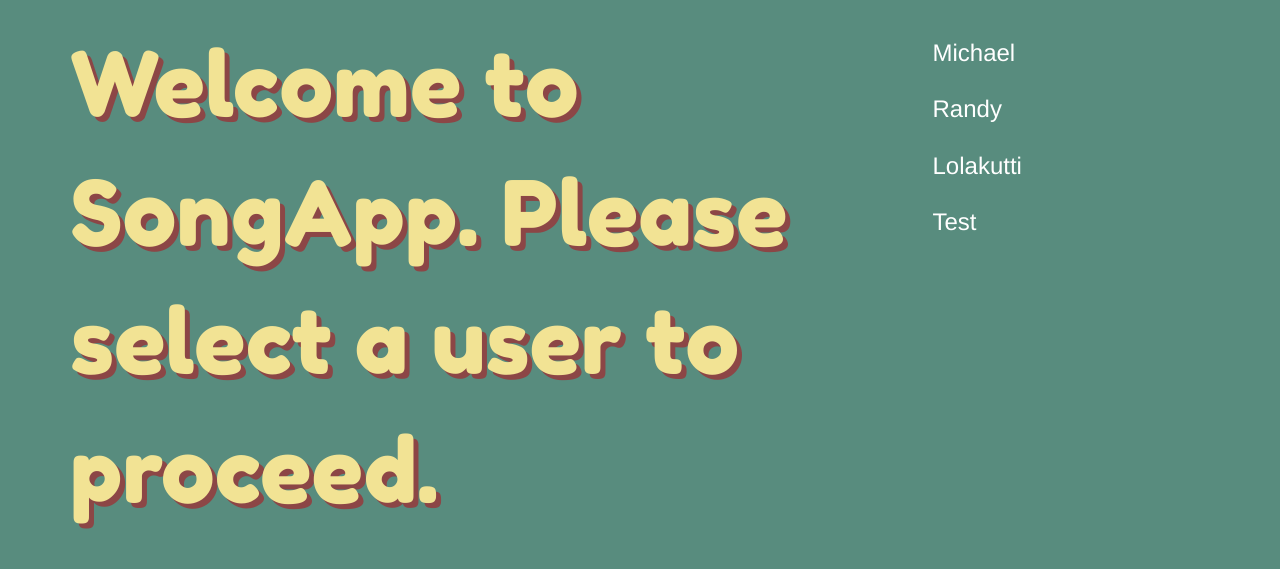
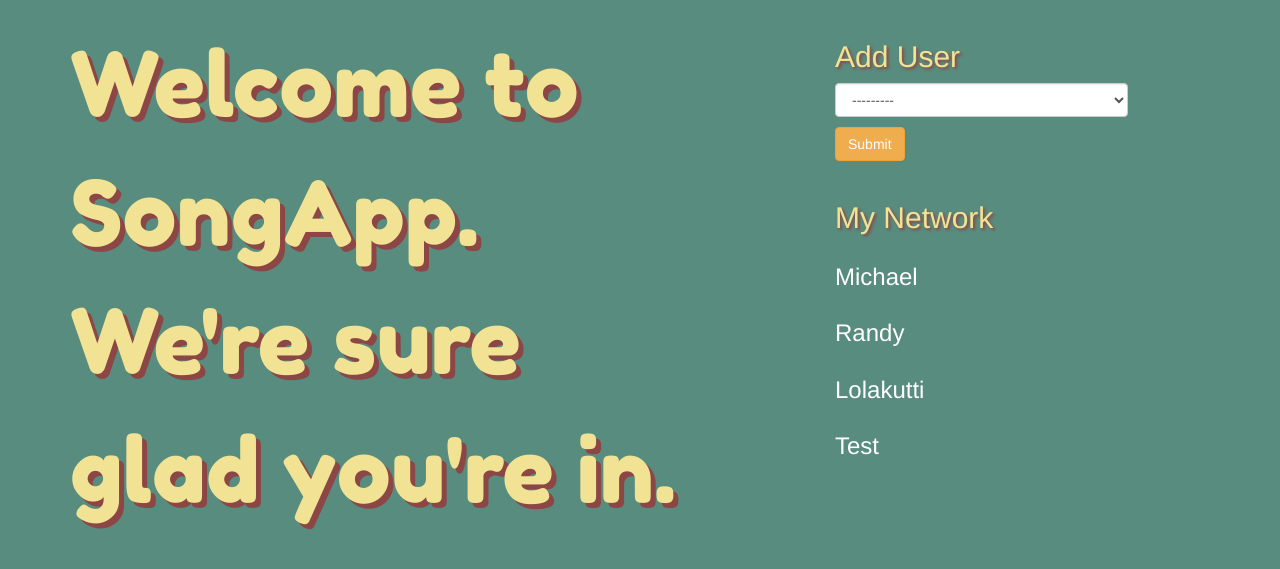
Before and after one commit to apraka16/SocketApp, a Django app: page /chat/ in a window 1280 px wide. Shown: the part 52-621 px from the top of the page. Run offline with Django 3.2, Linux system fonts and the light colour scheme; a user stored in the database is signed in; data comes from the database, SQL or seed files in the repository; both versions use the stored data as it was after the commit; some libraries are stand-ins or nearby versions; some web fonts are replaced.

Commit message:
User-network structure initiated. User have to add a user to start a conversation with.

```diff
--- /dev/null
+++ b/chat/forms.py
@@ -0,0 +1,7 @@
+from django import forms
+from django.contrib.auth.models import User
+
+
+class NetworkForm(forms.Form):
+    user_id = forms.ModelChoiceField(queryset=User.objects.all(), label='',
+                                       widget=forms.Select(attrs={'class': 'form-control'}))
--- a/chat/static/chat/style.css
+++ b/chat/static/chat/style.css
@@ -142,3 +142,8 @@ body                     {background: #588c7e;}
                           margin-right: 15px;
                           text-align: center;
                           width: 1.6em; }
+
+.all_users                {width: 70%;
+                           height: 33px;
+                           text-transform: capitalize;
+                           float: left;}
--- a/chat/templates/chat/index.html
+++ b/chat/templates/chat/index.html
@@ -5,11 +5,25 @@
 <link rel="stylesheet" type="text/css" href="{% static 'chat/style.css' %}"/>
 <div class="container">
     <div class="row">
-        <div class="col-md-8" style="font-family: 'Fredoka One', cursive; font-size: 90px;
+            <div class="col-md-7" style="font-family: 'Fredoka One', cursive; font-size: 90px;
                                     text-shadow: 5px 5px #8c4646; color: #f2e394;">
-            Welcome to SongApp. Please select a user to proceed.
-        </div>
-        <div class="col-md-2 col-md-offset-1">
+                Welcome to SongApp. We're sure glad you're in.
+            </div>
+        <div class="col-md-3 col-md-offset-1">
+            <div class="row"
+                 style="text-shadow: 2px 2px 3px #8c4646; color: #f2e394;">
+                <h2>Add User</h2>
+            </div>
+            <div class="row">
+                <form action="{% url 'chat:index' %}" method="post">{% csrf_token %}
+                    {{ form.as_p }}
+                    <button class="btn btn-warning" value="{{ user_id }}" style="float: left;">Submit</button>
+                </form>
+            </div>
+            <br>
+            <div class="row" style="text-shadow: 2px 2px 3px #8c4646; color: #f2e394;">
+                <h2>My Network</h2>
+            </div>
             {% for user in  user_list %}
                 <div class="row" style="text-transform: capitalize;">
                     <h3><a href="{% url 'chat:conversation' user.id %}" style="color: #fff">{{ user.username }}</a></h3>
@@ -18,4 +32,11 @@
         </div>
     </div>
 </div>
+
+<script>
+    {% for user in user_list %}
+        $('#select_user').append("<option value={{user.username}}>{{user.username}}</option>");
+    {% endfor %}
+</script>
+
 {% endblock %}
--- a/chat/templates/chat/messages.html
+++ b/chat/templates/chat/messages.html
@@ -85,7 +85,6 @@
     {% endfor %}
 
     var socket = new WebSocket("ws://" + window.location.host + "/{{ conversation_id }}/");
-    //var count = 0;
     socket.onmessage = function(e) {
 
         var obj = JSON.parse(e.data);
--- a/chat/templates/search/search.html
+++ b/chat/templates/search/search.html
@@ -24,9 +24,7 @@
             <div class="song_list" id="{{ song.object.id }}" style='float:left;'>
                 <div class="song_artist">{{ song.object.artist }}</div>
                 <div class="song_name">{{ song.object.song_name }}</div>
-                <div class="song_desc">
-                    {{ song.object.song_desc }}
-                </div>
+                <div class="song_desc">{{ song.object.song_desc }}</div>
             </div>
         </div>
     {% endfor %}
--- a/chat/urls.py
+++ b/chat/urls.py
@@ -7,6 +7,7 @@ urlpatterns = [
     url(r'^$', views.index, name='index'),
     url(r'^(?P<user_id>[0-9]+)/$', views.fetch_conversation, name='conversation'),
     url(r'^search/$', views.search_song, name='search_song'),
+    # url(r'^add_user/$', views.index, name='add_user'),
 
     url(r'^api/', include('chat.api.urls', namespace='chat-api')),
 ]
--- a/chat/views.py
+++ b/chat/views.py
@@ -6,6 +6,7 @@ from django.shortcuts import redirect, render
 from .models import Message, Conversation
 from haystack.query import SearchQuerySet
 from django.contrib.auth.models import User
+from .forms import NetworkForm
 
 
 def signup(request):
@@ -27,7 +28,17 @@ def signup(request):
 @login_required
 def index(request):
     user_list = User.objects.exclude(username=request.user)
-    return render(request, 'chat/index.html', {'user_list': user_list})
+    form = NetworkForm()
+    if request.method == 'POST':
+        form = NetworkForm(request.POST)
+        if form.is_valid():
+            print form.data
+            return redirect(request.META['HTTP_REFERER'])
+
+    return render(request, 'chat/index.html', {
+        'user_list': user_list,
+        'form': form,
+    })
 
 
 @login_required
```
Also changed, not shown: db.sqlite3.
